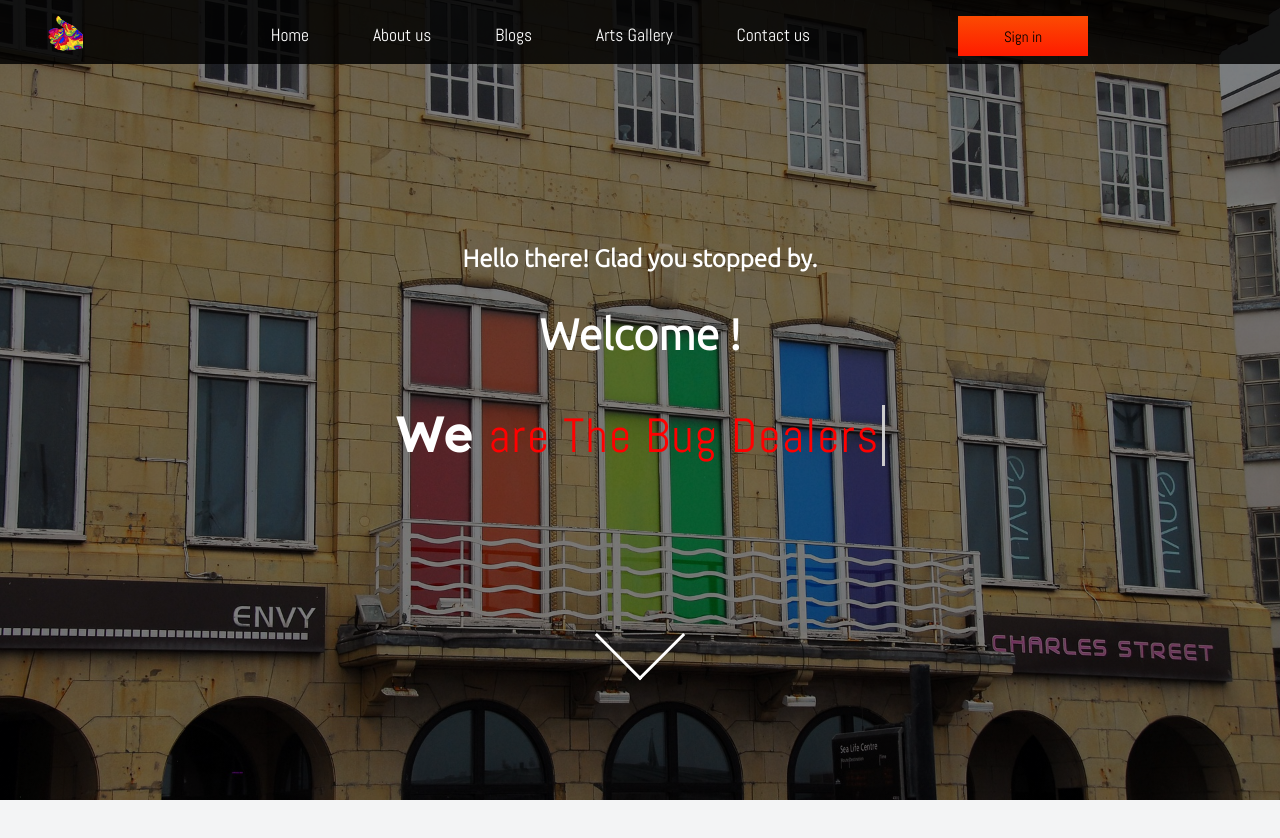
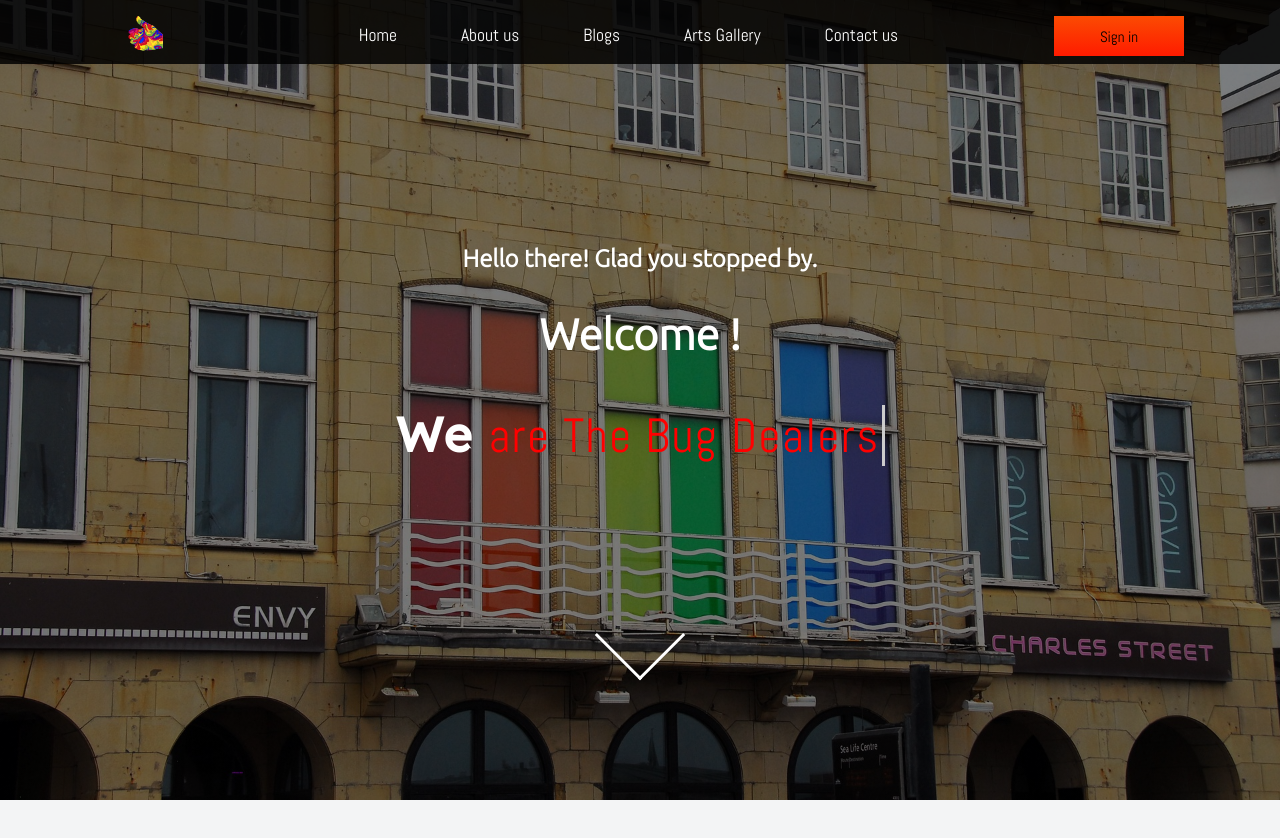
Before and after one commit to PyromancerBoom/Makeathon2022, a plain HTML site: page index.html in a window 1280 px wide. Shown: the top 838 px of the page. Drawn offline with Linux system fonts and the light colour scheme.

Commit message:
cetnered navbar

```diff
--- a/css/style.css
+++ b/css/style.css
@@ -110,6 +110,7 @@ p {
 .nav .nav-menu .nav-brand .nav-image {
   padding: 0rem 0rem !important;
   border-radius: 10%;
+  margin-left: 5rem;
   padding: 5px;
   height: 35px;
   width: 35px;
@@ -174,7 +175,7 @@ p {
 }
 
 .nav .btn-5 {
-  margin-right: 15rem;
+  margin-right: 9rem;
   margin-top: 1rem;
   font-size: 15px;
   width: 130px;
```
